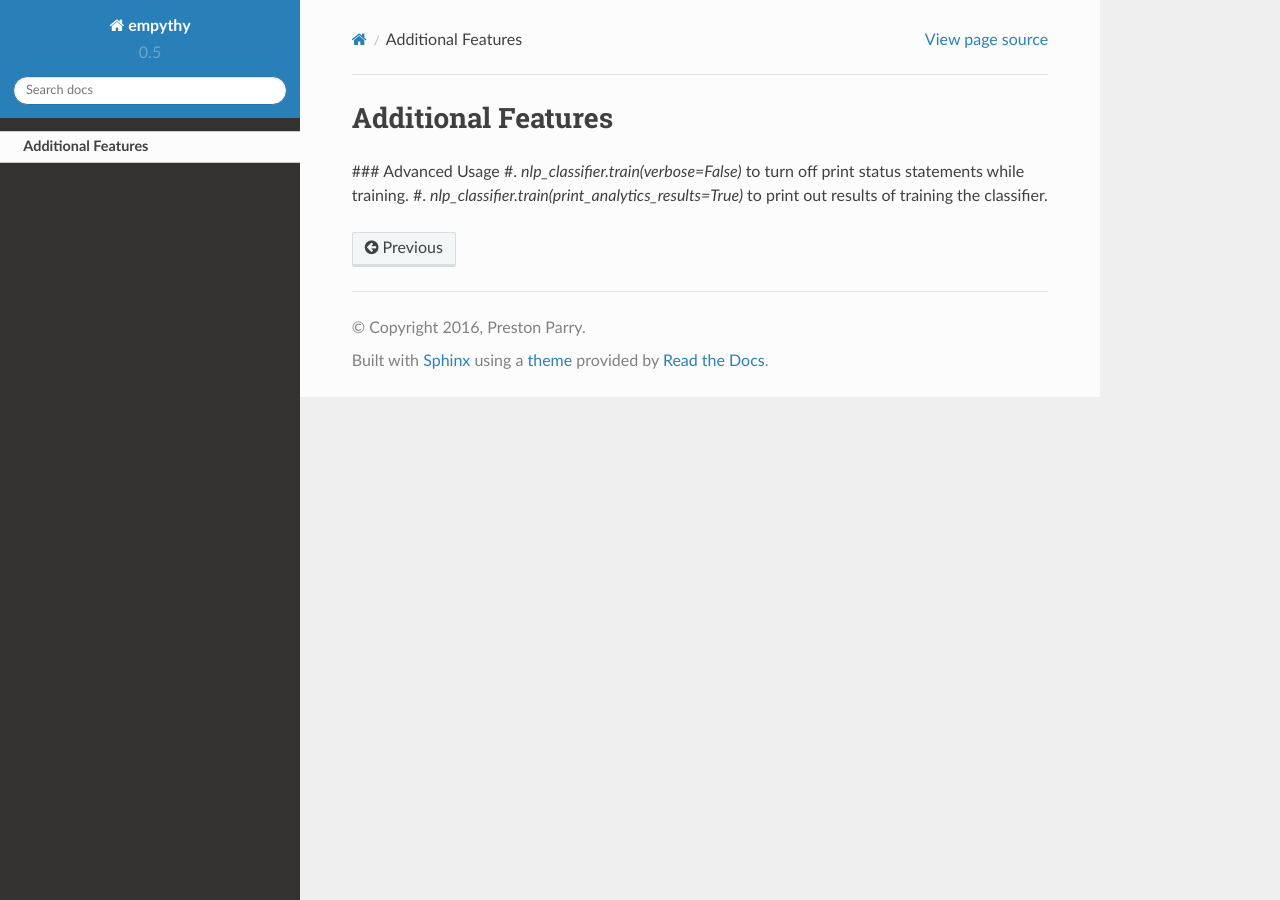
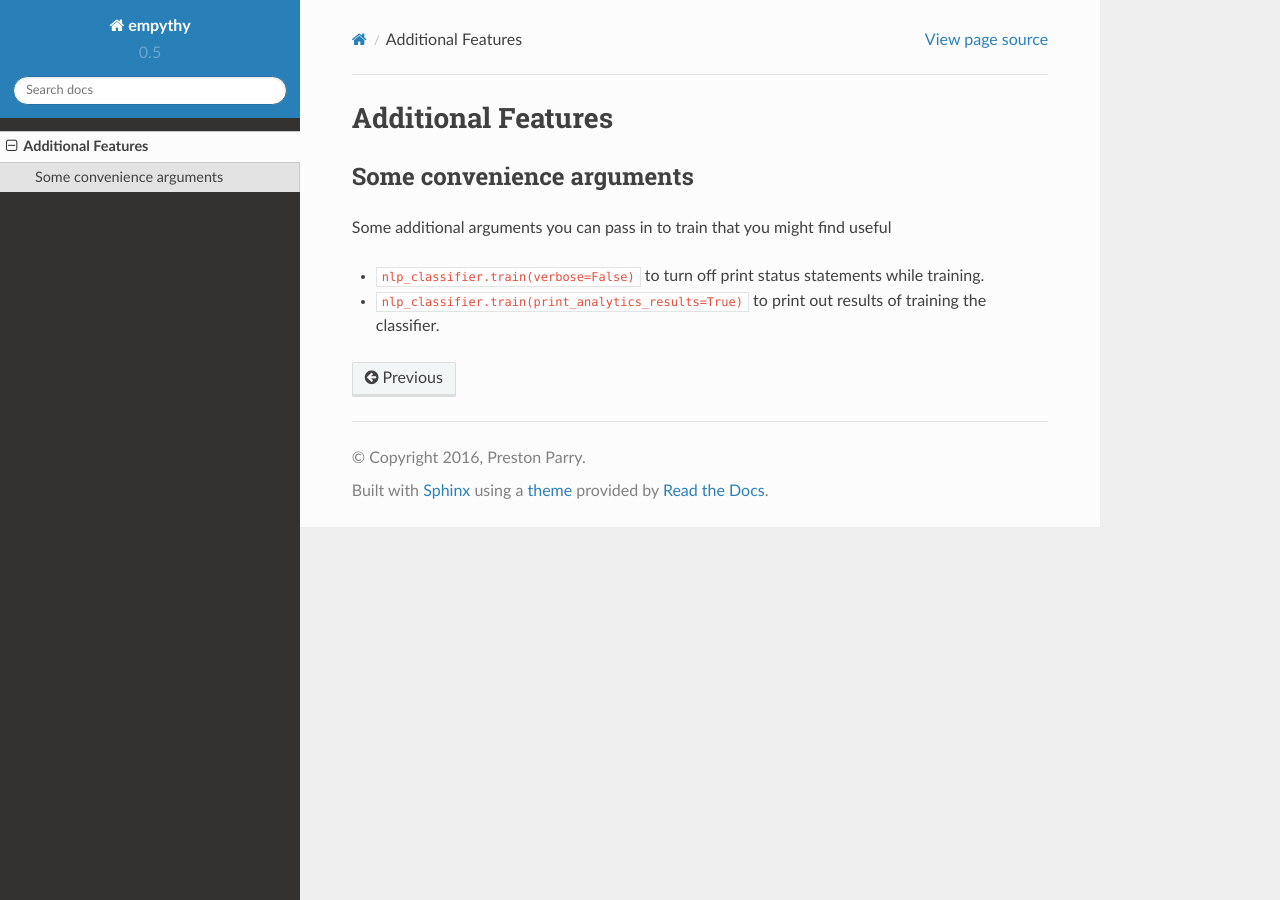
Before and after one commit to ClimbsRocks/empythy, a Sphinx documentation site: the page built from docs/additional-features.rst, in a window 1280 px wide. Built offline with Sphinx 7.4.7 and the Read the Docs theme 2.0.0, drawn with Linux system fonts in a browser that asks for light colours; pages that are not in the unit, such as notebooks, are missing from menus.

Commit message:
changes formatting from markdown to rst

```diff
--- a/docs/additional-features.rst
+++ b/docs/additional-features.rst
@@ -1,6 +1,11 @@
 Additional Features
 ====================
 
-### Advanced Usage
-#. `nlp_classifier.train(verbose=False)` to turn off print status statements while training.
-#. `nlp_classifier.train(print_analytics_results=True)` to print out results of training the classifier.
+.. index:: source document, output document
+
+Some convenience arguments
+---------------------------
+Some additional arguments you can pass in to train that you might find useful
+
+* ``nlp_classifier.train(verbose=False)`` to turn off print status statements while training.
+* ``nlp_classifier.train(print_analytics_results=True)`` to print out results of training the classifier.
```
